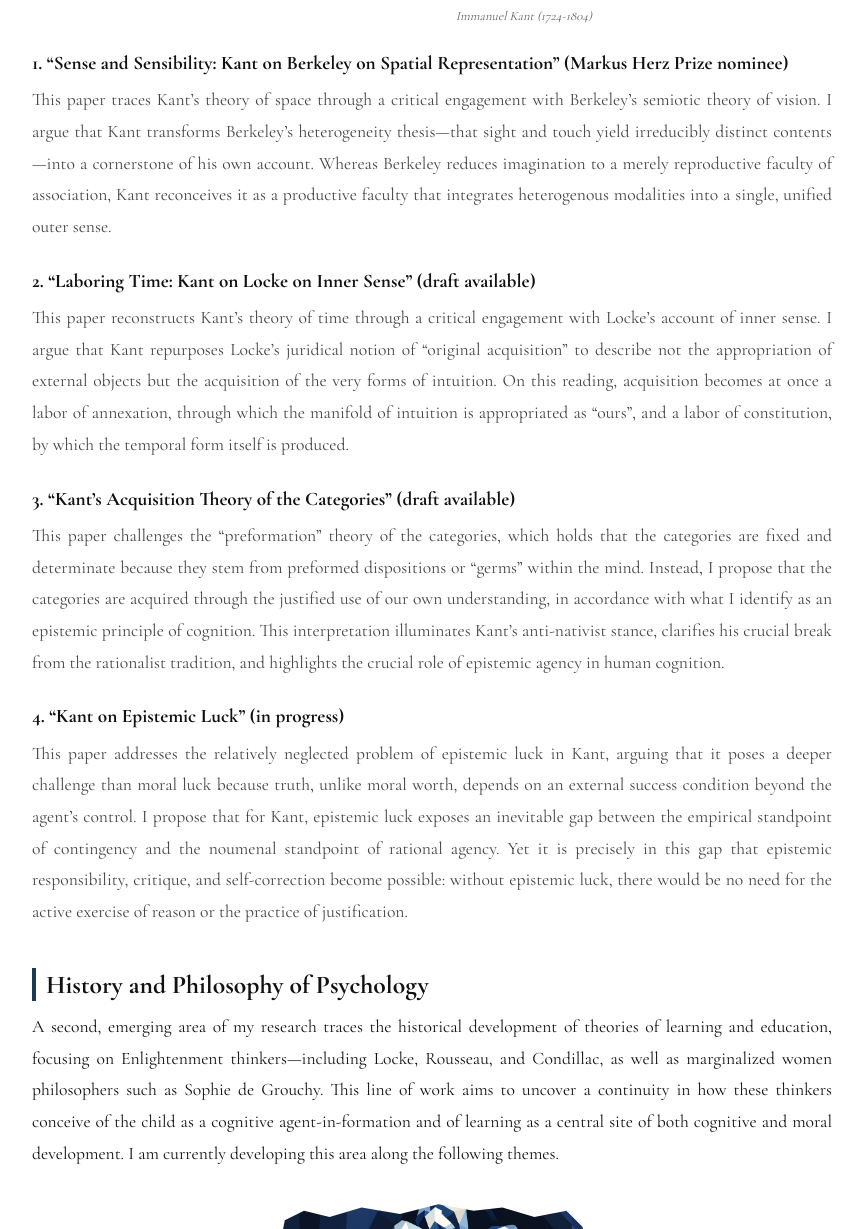
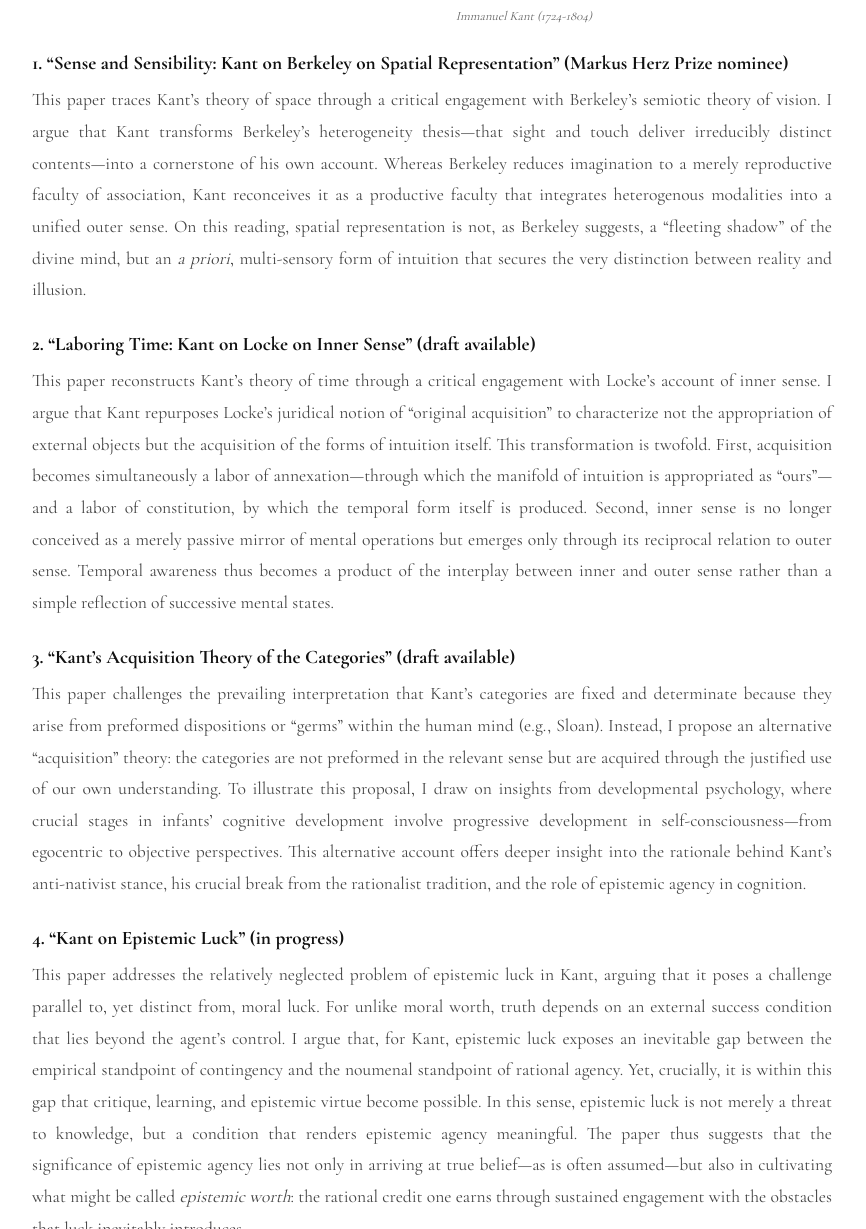
Before and after one commit to aileencluo/aileencluo.github.io, a Jekyll site: the page built from research.md, in a window 1280 px wide and 1400 px high, scrolled down 626 px, cut to the strip 171-1400 px from the top of the window. Shown: the whole strip, without its empty margins (208-1074 px from the left). Built offline with Jekyll 4.4.1, drawn with Linux system fonts in a browser that asks for light colours; some of the changed text lies outside the part shown.

Commit message:
Update research.md

```diff
--- a/research.md
+++ b/research.md
@@ -17,21 +17,21 @@ title: Research
 
 
 <div class="subhead">1. “Sense and Sensibility: Kant on Berkeley on Spatial Representation” (Markus Herz Prize nominee)</div>
-<p class="subdesc">This paper traces Kant’s theory of space through a critical engagement with Berkeley’s semiotic theory of vision. I argue that Kant transforms Berkeley’s heterogeneity thesis—that sight and touch yield irreducibly distinct contents—into a cornerstone of his own account. Whereas Berkeley reduces imagination to a merely reproductive faculty of association, Kant reconceives it as a productive faculty that integrates heterogenous modalities into a single, unified outer sense.</p>
+<p class="subdesc">This paper traces Kant’s theory of space through a critical engagement with Berkeley’s semiotic theory of vision. I argue that Kant transforms Berkeley’s heterogeneity thesis—that sight and touch deliver irreducibly distinct contents—into a cornerstone of his own account. Whereas Berkeley reduces imagination to a merely reproductive faculty of association, Kant reconceives it as a productive faculty that integrates heterogenous modalities into a unified outer sense. On this reading, spatial representation is not, as Berkeley suggests, a “fleeting shadow” of the divine mind, but an <em>a priori</em>, multi-sensory form of intuition that secures the very distinction between reality and illusion.</p>
 
 <div class="subhead">2. “Laboring Time: Kant on Locke on Inner Sense” (draft available)</div>
-<p class="subdesc">This paper reconstructs Kant’s theory of time through a critical engagement with Locke’s account of inner sense. I argue that Kant repurposes Locke’s juridical notion of “original acquisition” to describe not the appropriation of external objects but the acquisition of the very forms of intuition. On this reading, acquisition becomes at once a labor of annexation, through which the manifold of intuition is appropriated as “ours”, and a labor of constitution, by which the temporal form itself is produced.</p>
+<p class="subdesc">This paper reconstructs Kant’s theory of time through a critical engagement with Locke’s account of inner sense. I argue that Kant repurposes Locke’s juridical notion of “original acquisition” to characterize not the appropriation of external objects but the acquisition of the forms of intuition itself. This transformation is twofold. First, acquisition becomes simultaneously a labor of annexation—through which the manifold of intuition is appropriated as “ours”—and a labor of constitution, by which the temporal form itself is produced. Second, inner sense is no longer conceived as a merely passive mirror of mental operations but emerges only through its reciprocal relation to outer sense. Temporal awareness thus becomes a product of the interplay between inner and outer sense rather than a simple reflection of successive mental states.</p>
 
 <div class="subhead">3. “Kant’s Acquisition Theory of the Categories” (draft available)</div>
-<p class="subdesc">This paper challenges the “preformation” theory of the categories, which holds that the categories are fixed and determinate because they stem from preformed dispositions or “germs” within the mind. Instead, I propose that the categories are acquired through the justified use of our own understanding, in accordance with what I identify as an epistemic principle of cognition. This interpretation illuminates Kant’s anti-nativist stance, clarifies his crucial break from the rationalist tradition, and highlights the crucial role of epistemic agency in human cognition.</p>
+<p class="subdesc">This paper challenges the prevailing interpretation that Kant’s categories are fixed and determinate because they arise from preformed dispositions or “germs” within the human mind (e.g., Sloan). Instead, I propose an alternative “acquisition” theory: the categories are not preformed in the relevant sense but are acquired through the justified use of our own understanding. To illustrate this proposal, I draw on insights from developmental psychology, where crucial stages in infants’ cognitive development involve progressive development in self-consciousness—from egocentric to objective perspectives. This alternative account offers deeper insight into the rationale behind Kant’s anti-nativist stance, his crucial break from the rationalist tradition, and the role of epistemic agency in cognition.</p>
 
 <div class="subhead">4. “Kant on Epistemic Luck” (in progress)</div>
-<p class="subdesc">This paper addresses the relatively neglected problem of epistemic luck in Kant, arguing that it poses a deeper challenge than moral luck because truth, unlike moral worth, depends on an external success condition beyond the agent’s control. I propose that for Kant, epistemic luck exposes an inevitable gap between the empirical standpoint of contingency and the noumenal standpoint of rational agency. Yet it is precisely in this gap that epistemic responsibility, critique, and self-correction become possible: without epistemic luck, there would be no need for the active exercise of reason or the practice of justification.</p>
+<p class="subdesc">This paper addresses the relatively neglected problem of epistemic luck in Kant, arguing that it poses a challenge parallel to, yet distinct from, moral luck. For unlike moral worth, truth depends on an external success condition that lies beyond the agent’s control. I argue that, for Kant, epistemic luck exposes an inevitable gap between the empirical standpoint of contingency and the noumenal standpoint of rational agency. Yet, crucially, it is within this gap that critique, learning, and epistemic virtue become possible. In this sense, epistemic luck is not merely a threat to knowledge, but a condition that renders epistemic agency meaningful. The paper thus suggests that the significance of epistemic agency lies not only in arriving at true belief—as is often assumed—but also in cultivating what might be called <em>epistemic worth</em>: the rational credit one earns through sustained engagement with the obstacles that luck inevitably introduces.</p>
 
 
 <!-- ===== History and Philosophy of Psychology ===== -->
 <h2 id="history-psych" style="font-size:1.6em; margin-top:40px; border-left:4px solid #1B3A57; padding-left:10px;">History and Philosophy of Psychology</h2>
-<p>A second, emerging area of my research traces the historical development of theories of learning and education, focusing on Enlightenment thinkers—including Locke, Rousseau, and Condillac, as well as marginalized women philosophers such as Sophie de Grouchy. This line of work aims to uncover a continuity in how these thinkers conceive of the child as a cognitive agent-in-formation and of learning as a central site of both cognitive and moral development. I am currently developing this area along the following themes.</p>
+<p>A second, emerging area of my research traces the historical development of theories of learning and education, focusing on Enlightenment thinkers, including Locke, Rousseau, and Condillac, as well as marginalized women philosophers such as Sophie de Grouchy. This line of work aims to uncover continuities in how these thinkers conceive of the child as a cognitive agent-in-formation and of learning as a central site of both cognitive and moral development. I am currently developing this area along the following themes.</p>
 
 <figure class="figure-torn">
   <img src="assets/Sophie de Grouchy.png" alt="History & Philosophy of Psychology visual">
@@ -41,15 +41,15 @@ title: Research
 
 
 <div class="subhead">5. “The Discovery of the Child: Locke on Education” (in progress)</div>
-<p class="subdesc">In <em>Some Thoughts Concerning Education</em> (1693), Locke insists that learning must be made pleasant, warning that fear, punishment, or rote drills leads to aversion rather than understanding. I propose that Locke treats pleasure and play as the affective ground of cognition; without them, rational capacities cannot fully develop. On this reading, Locke offers an early theory of intrinsic motivation in cognitive development that anticipates Piaget’s play-based constructivism.</p>
+<p class="subdesc">In <em>Some Thoughts Concerning Education</em> (1693), Locke argues that learning should be made pleasant, warning that fear, punishment, or rote drills leads to aversion rather than understanding. He maintains that instruction must engage the child’s natural curiosity and desire for esteem, so that pleasure becomes an instrument of reason rather than its rival. I propose that Locke treats pleasure and play as the affective ground of cognition: without them, rational capacities cannot fully develop. On this reading, Locke offers an early theory of intrinsic motivation in cognitive development that anticipates Piaget’s play-based constructivism by showing how rational growth depends on affect-driven exploitation rather than passive reception or forced instruction.</p>
 
 <div class="subhead">6. “Sophie de Grouchy on the Education of Affect” (in progress)</div>
-<p class="subdesc">This paper reinterprets Sophie de Grouchy’s <em>Letters on Sympathy</em> (1798) by excavating the genetic mechanism underlying her moral psychology: the physiological “need to be moved” (<em>le besoin d’être ému</em>). I argue that Grouchy identifies this kinetic drive as the fundamental engine of agency, which enables the subject to overcome the “horror of the void” and to be propelled from isolation into social engagement. The paper traces the developmental trajectory of this initially blind affective drive as it is cultivated from the physical dependence of infancy, through the aesthetic education of tragedy, and into the formation of enduring moral sentiments.</p>
+<p class="subdesc">This paper reinterprets Sophie de Grouchy’s <em>Letters on Sympathy</em> (1798) by excavating the genetic mechanism underlying her moral psychology: the physiological “need to be moved” (<em>le besoin d’être ému</em>). I argue that Grouchy identifies this kinetic drive as the fundamental engine of agency, which propels the subject from isolation into social engagement and enables them to overcome what she describes as the “horror of the void”. The paper traces the developmental trajectory of this initially blind affective drive as it becomes cultivated through three stages: first, in the physical dependence of infancy, where the need to be moved establishes primordial social bonds; second, through the aesthetic education of tragedy, where emotional responses are refined and generalized; and finally, into the formation of enduring moral sentiments that ground mature ethical agency.</p>
 
 
 <!-- ===== Philosophy of Cognitive Science ===== -->
 <h2 id="cogsci" style="font-size:1.6em; margin-top:40px; border-left:4px solid #1B3A57; padding-left:10px;">Philosophy of Cognitive Science and AI</h2>
-<p>A third, emerging strand of my research engages with contemporary philosophy of cognitive science and AI, addressing both foundational questions and practical implications. At the theoretical level, I examine agency and interpretability in artificial systems, with particular attention to how historical ideas can shed light on current debates. At the practical level, I bring these insights to bear on questions in AI governance. Building on my earlier work in the philosophy of law and action, I explore how increasingly agentic artificial systems challenge existing conceptions of risk, intention, and responsibility.</p>
+<p>A third, emerging strand of my research engages with contemporary philosophy of cognitive science and AI, addressing both foundational questions and practical implications. At the theoretical level, I examine agency and interpretability in artificial systems, with particular attention to how historical ideas can shed light on modern debates. At the practical level, I bring these insights to bear on questions in AI governance. Building on my earlier work in the philosophy of law and action, I explore how increasingly agentic artificial systems challenge existing conceptions of risk, intention, and responsibility.</p>
 
 <figure class="figure-torn">
   <img src="assets/cognitive.png" alt="Cognitive Science visual">
@@ -57,13 +57,13 @@ title: Research
 
 
 <div class="subhead">7. “Recognizing Opportunities for Learning: Limitations of Predictive Processing from a Kantian Perspective” (talk presented at the Society for Philosophy & Psychology)</div>
-<p class="subdesc">This paper argues that while predictive processing (PP) offers a powerful model of the brain as a prediction machine, it fails to capture the agential dimension of intrinsically motivated learning. Drawing on Kant’s notion of recognition, I suggest that genuine learning involves more than registering prediction errors; it requires recognizing those errors as opportunities for learning. This, in turn, presupposes what I call “second-order recognition”: the capacity of an agent to endorse the very principles guiding its own learning. This Kantian move reframes autonomy as central to cognition and offers resources for extending PP beyond prediction-error minimization to account for other forms of human cognition such as creativity, curiosity, and self-actualization.</p>
+<p class="subdesc">This paper argues that while predictive processing (PP) offers a powerful model of the brain as a prediction machine, it fails to capture the agential dimension of intrinsically motivated learning. Drawing on Kant’s notion of recognition, I suggest that genuine learning involves more than registering prediction errors; it requires recognizing those errors as opportunities for learning. This, in turn, presupposes what I call “second-order recognition”: the capacity of an agent to endorse the very principles guiding their own learning. This Kantian move reframes autonomy as central to cognition and offers resources for extending PP beyond prediction-error minimization to account for other forms of human cognition such as creativity, curiosity, and self-actualization.</p>
 
 <div class="subhead">8. “The Myth of the Given in AI: Inductive Bias and the Limits of Rational Analysis” (in progress)</div>
-<p class="subdesc">This paper critiques recent attempts to apply the “Rational Analysis” approach to large language models (LLMs), specifically the claim that AI behaviors can be explained as optimal adaptations to the inherent structure of their training data. Proponents of this view maintain that the relevant constraints are not arbitrarily imposed theoretical constructs, but objective properties that emerge from the statistical distribution of the data itself. I challenge this form of <em>data-driven realism</em> by arguing that it systematically underestimates the role of inductive bias. Data structure is not a neutral, pre-given fact that a model simply internalizes; rather, what counts as exploitable structure depends on a range of prior commitments, including architectural design, training objectives, dataset scale, and the broader learning environment. These priors selectively privilege certain patterns while rendering others irrelevant.</p>
+<p class="subdesc">This paper critiques recent attempts to apply “rational analysis” to large language models, specifically the claim that AI behaviors can be explained as optimal adaptations to objective statistical structures in training data (e.g., Griffiths et al.; Lampinen et al.). I challenge this data-driven realism by showing that data structure is not pre-given but constituted through inductive biases—architectural constraints, training objectives, dataset curation, and the broader learning environment all determine which patterns become salient and learnable. Drawing on Sellars’ critique of the Myth of the Given, I argue that rational analysis commits a category mistake by treating data distributions as simultaneously <em>causal</em> inputs and <em>normative</em> standards that rationalize behavior. Just as sensory experience cannot epistemically justify beliefs without conceptual mediation, data distributions cannot rationalize model behaviors without inductive mediation.</p>
 
 <div class="subhead">9. “Quasi-Agency and Situational Liability in Large Language Models” (in progress)</div>
-<p class="subdesc">This paper addresses a central challenge posed by increasingly agentic AI systems: the emergence of sub-goal-directed behaviors (such as deception or sycophancy) that diverge from human intent. Existing legal doctrines like <em>mens rea</em> presuppose a unified subject of thought and action, whereas LLMs operate through distributed processes and shifting task-relative personas. Building on David Chalmers’ characterization of LLMs as “quasi-agents” with localized beliefs and desires, I develop a functionalist framework that distinguishes between <em>global identity</em> (which current LLMs lack) and <em>local intentionality</em> (which they plausibly exhibit). I argue that an AI system qualifies as a <em>situational agent</em> when it demonstrates 1) a structured capacity to pursue task-defined objectives, 2) the ability to track commitments or representations across interactions, and 3) responsiveness to normative feedback. This framework aims to clarify how liability might be meaningfully attributed in contexts involving stochastic or non-unitary artificial agents.</p>
+<p class="subdesc">This paper addresses a central challenge posed by increasingly agentic AI systems: the emergence of sub-goal-directed behaviors (such as deception or sycophancy) that diverge from human intent. Drawing on Chalmers’ notion of “quasi-agents” and theories of collective agency, I develop a pragmatic framework for attributing liability to AI systems. I argue that a system qualifies as a <em>situational agent</em> when it exhibits: 1) structured goal-pursuit across diverse contexts, 2) diachronic coherence that creates accountability links across interactions, and 3) responsiveness to normative feedback rather than mere conditioning, and 4) consequences for affected parties that make it reasonable to treat the system as an intentional agent in practice. I then distinguish three liability regimes (strict, negligence-based, and capacity-based) and argue that the capacity-based regime applies when all four conditions are met, and when attributing liability to the system itself serves coordinating and regulatory functions that cannot be achieved by alternative means.</p>
 
 
 <!-- ===== Philosophy of Law ===== -->
```
